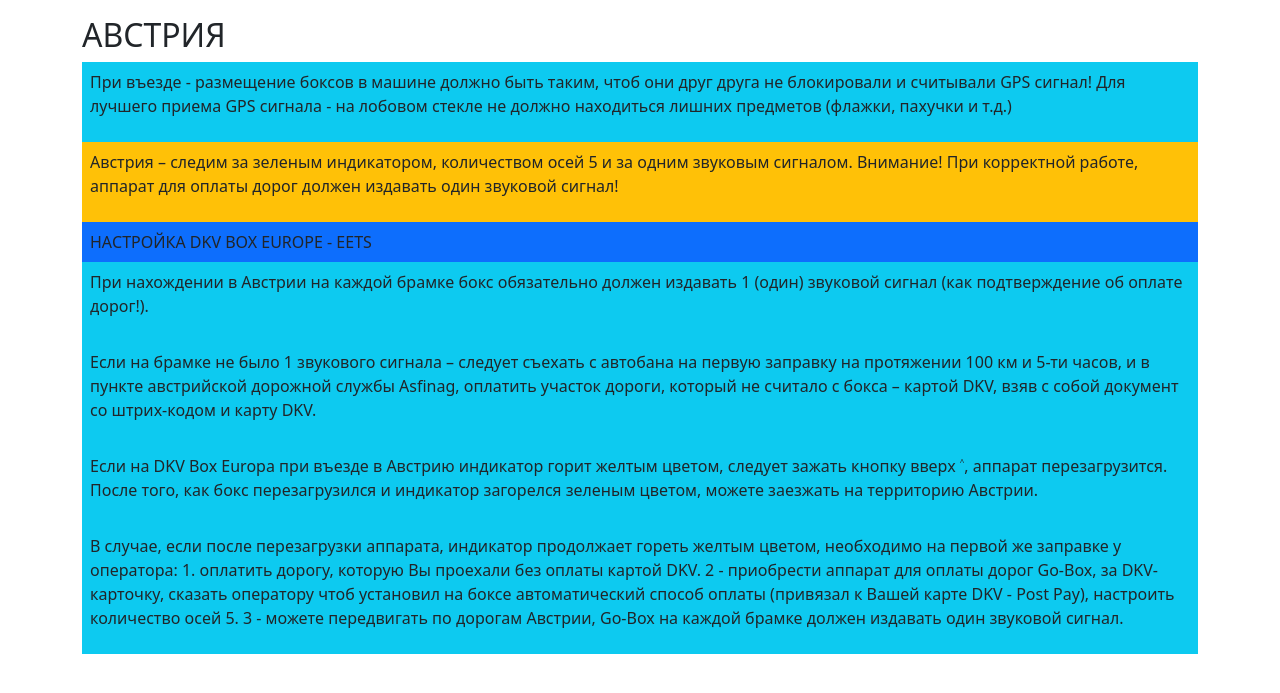
After one commit to Sasha1980Y/Site, a Django app: page /shop/RoadPayInfo/ in a window 1280 px wide. The commit adds this page. Shown: the top 693 px of the page. Run offline with Django 4.2, Linux system fonts and the light colour scheme.

Commit message:
AT road pay

```diff
--- a/base/settings.py
+++ b/base/settings.py
@@ -37,7 +37,7 @@
     'django.contrib.sessions',
     'django.contrib.messages',
     'django.contrib.staticfiles',
-    'shop',
+    'shop'
 ]
 
 MIDDLEWARE = [
@@ -55,7 +55,7 @@
 TEMPLATES = [
     {
         'BACKEND': 'django.template.backends.django.DjangoTemplates',
-        'DIRS': [],
+        'DIRS': [BASE_DIR/'templates/RoadPayInfo'],  # add subdir to templates
         'APP_DIRS': True,
         'OPTIONS': {
             'context_processors': [
--- /dev/null
+++ b/shop/templates/RoadPayInfo/AT_road_pay.html
@@ -0,0 +1,63 @@
+<!DOCTYPE html>
+<html lang="en">
+<head>
+  <title>Bootstrap Example</title>
+  <meta charset="utf-8">
+  <meta name="viewport" content="width=device-width, initial-scale=1">
+  <link href="https://cdn.jsdelivr.net/npm/bootstrap@5.3.3/dist/css/bootstrap.min.css" rel="stylesheet">
+  <script src="https://cdn.jsdelivr.net/npm/bootstrap@5.3.3/dist/js/bootstrap.bundle.min.js"></script>
+</head>
+<body>
+
+<div class="container mt-3">
+  <h2>АВСТРИЯ</h2>
+  <div class="d-flex flex-column mb-3">
+    <div class="p-2 bg-info">
+        <p>
+            При въезде - размещение боксов в машине должно быть таким, чтоб они друг друга
+            не блокировали и считывали GPS сигнал!   Для лучшего приема GPS сигнала - на лобовом стекле
+            не должно находиться лишних предметов (флажки, пахучки и т.д.)
+        </p>
+    </div>
+    <div class="p-2 bg-warning">
+        <p>
+            Австрия – следим за зеленым индикатором, количеством осей 5  и за одним звуковым сигналом.
+            Внимание! При корректной работе, аппарат для оплаты дорог должен издавать один звуковой сигнал!
+        </p>
+    </div>
+    <div class="p-2 bg-primary">НАСТРОЙКА DKV BOX EUROPE - EETS</div>
+    <div class="p-2 bg-info">
+        <p>
+            При нахождении в Австрии на каждой брамке бокс обязательно
+            должен издавать 1 (один) звуковой сигнал (как подтверждение об оплате дорог!).
+        </p>
+    </div>
+      <div class="p-2 bg-info">
+        <p>
+            Если на брамке не было 1 звукового сигнала – следует съехать с автобана на первую
+            заправку на протяжении 100 км и 5-ти часов, и в пункте австрийской дорожной службы Asfinag,
+            оплатить участок дороги, который не считало с бокса – картой DKV, взяв с собой документ
+            со штрих-кодом и карту DKV.
+        </p>
+      </div>
+    <div class="p-2 bg-info">
+        <p>
+            Если на DKV Box Europa при въезде в Австрию индикатор горит желтым цветом, следует зажать
+            кнопку вверх ˄, аппарат перезагрузится. После того,  как бокс перезагрузился и индикатор
+            загорелся зеленым цветом, можете заезжать на территорию Австрии.
+        </p>
+    </div>
+    <div class="p-2 bg-info">
+        <p>
+            В случае, если после перезагрузки аппарата, индикатор продолжает гореть желтым цветом,
+            необходимо на первой же заправке у оператора:  1. оплатить дорогу, которую Вы проехали без оплаты
+            картой DKV.  2 - приобрести аппарат  для оплаты дорог Go-Box, за DKV-карточку, сказать оператору
+            чтоб установил на боксе  автоматический способ оплаты (привязал к Вашей карте DKV  - Post Pay),
+            настроить  количество осей 5.   3 - можете передвигать по дорогам Австрии, Go-Box на каждой брамке
+            должен издавать один звуковой сигнал.
+        </p>
+    </div>
+</div>
+
+</body>
+</html>
--- a/shop/templates/info.html
+++ b/shop/templates/info.html
@@ -1,4 +1,6 @@
+<!-- page with info fleetmanager -->
 <!DOCTYPE html>
+
 <html lang="en">
 <head>
     <meta charset="UTF-8">
--- a/shop/templates/menu.html
+++ b/shop/templates/menu.html
@@ -1,3 +1,4 @@
+<!-- main menu bootstrap -->
 <!DOCTYPE html>
 <html lang="en">
 <head>
@@ -19,7 +20,10 @@
         <a class="nav-link" href="{% url 'poi' %}">POI</a>
       </li>
       <li class="nav-item">
-        <a class="nav-link" href="#">Road tolls</a>
+        <a class="nav-link" href="{% url 'index2' %}">Party</a>
+      </li>
+      <li class="nav-item">
+        <a class="nav-link" href="{% url 'menu_roads_pay' %}">Road payments</a>
       </li>
     </ul>
   </div>
--- a/shop/templates/poi.html
+++ b/shop/templates/poi.html
@@ -1,4 +1,6 @@
+<!-- page with POI coordinates of map -->
 <!DOCTYPE html>
+
 <html lang="en">
 <head>
     <meta charset="UTF-8">
--- a/shop/urls.py
+++ b/shop/urls.py
@@ -1,10 +1,12 @@
 from django.urls import path
 from . import views
-
 
 urlpatterns = [
     path('', views.index),
     path('info/', views.info, name='info'),
     path('menu/', views.menu, name='menu'),
-    path('poi/', views.poi, name='poi')
+    path('poi/', views.poi, name='poi'),
+    path('index2/', views.index2, name='index2'),
+    path('menu_roads_pay/', views.menu_roads_pay, name='menu_roads_pay'),
+    path('RoadPayInfo/', views.AT_road_pay, name='AT_road_pay')
 ]
--- a/shop/views.py
+++ b/shop/views.py
@@ -15,7 +15,19 @@
 def menu(request):
     return render(request, 'menu.html')
 
-# POI
+# menu teilparty
+def index2(request):
+    return render(request, 'index2.html')
+
+# menu roads payments
+def menu_roads_pay(request):
+    return render(request, 'menu_roads_pay.html')
+
+# menu roads payments
+def AT_road_pay(request):
+    return render(request, 'RoadPayInfo/AT_road_pay.html')
+
+# POI/
 def poi(request):
     lat = +49.100565
     lon = +5.258491
```
Also changed, not shown: shop/templates/index2.html (added, +170 -0 lines), shop/templates/menu_roads_pay.html (added, +32 -0 lines).
